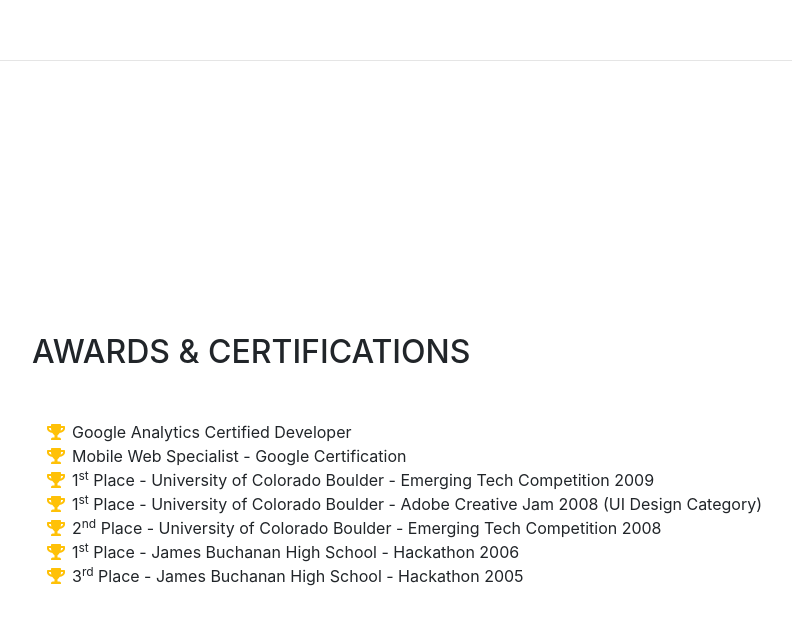
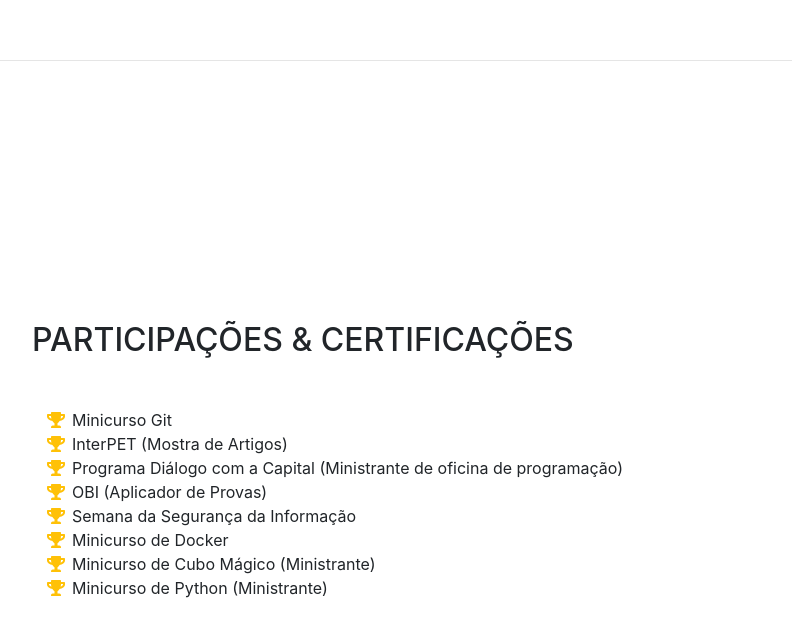
Before and after one commit to Gc04346/danielSantana, a website with bundled scripts: page index.html in a window 1280 px wide. Shown: the part 9576-10213 px from the top of the page, without its empty margins (288-1080 px from the left). Built offline with nearby package versions, Linux system fonts and the light colour scheme; a web font is replaced by a local one.

Commit message:
done certifications

```diff
--- a/index.html
+++ b/index.html
@@ -333,38 +333,35 @@
 
     <section class="resume-section p-3 p-lg-5 d-flex align-items-center" id="certif">
       <div class="w-100">
-        <h2 class="mb-5">Awards &amp; Certifications</h2>
+        <h2 class="mb-5">Participações &amp; Certificações</h2>
         <ul class="fa-ul mb-0">
           <li>
             <i class="fa-li fa fa-trophy text-warning"></i>
-            Google Analytics Certified Developer</li>
+            Minicurso Git</li>
           <li>
             <i class="fa-li fa fa-trophy text-warning"></i>
-            Mobile Web Specialist - Google Certification</li>
+            InterPET (Mostra de Artigos)</li>
           <li>
             <i class="fa-li fa fa-trophy text-warning"></i>
-            1<sup>st</sup>
-            Place - University of Colorado Boulder - Emerging Tech Competition 2009</li>
+            Programa Diálogo com a Capital (Ministrante de oficina de programação)</li>
           <li>
             <i class="fa-li fa fa-trophy text-warning"></i>
-            1<sup>st</sup>
-            Place - University of Colorado Boulder - Adobe Creative Jam 2008 (UI Design Category)</li>
+            OBI (Aplicador de Provas)</li>
           <li>
             <i class="fa-li fa fa-trophy text-warning"></i>
-            2<sup>nd</sup>
-            Place - University of Colorado Boulder - Emerging Tech Competition 2008</li>
+            Semana da Segurança da Informação</li>
           <li>
             <i class="fa-li fa fa-trophy text-warning"></i>
-            1<sup>st</sup>
-            Place - James Buchanan High School - Hackathon 2006</li>
+            Minicurso de Docker</li>
           <li>
             <i class="fa-li fa fa-trophy text-warning"></i>
-            3<sup>rd</sup>
-            Place - James Buchanan High School - Hackathon 2005</li>
+            Minicurso de Cubo Mágico (Ministrante)</li>
+          <li>
+            <i class="fa-li fa fa-trophy text-warning"></i>
+            Minicurso de Python (Ministrante)</li>
         </ul>
       </div>
     </section>
-
 
     </div>
 
```
